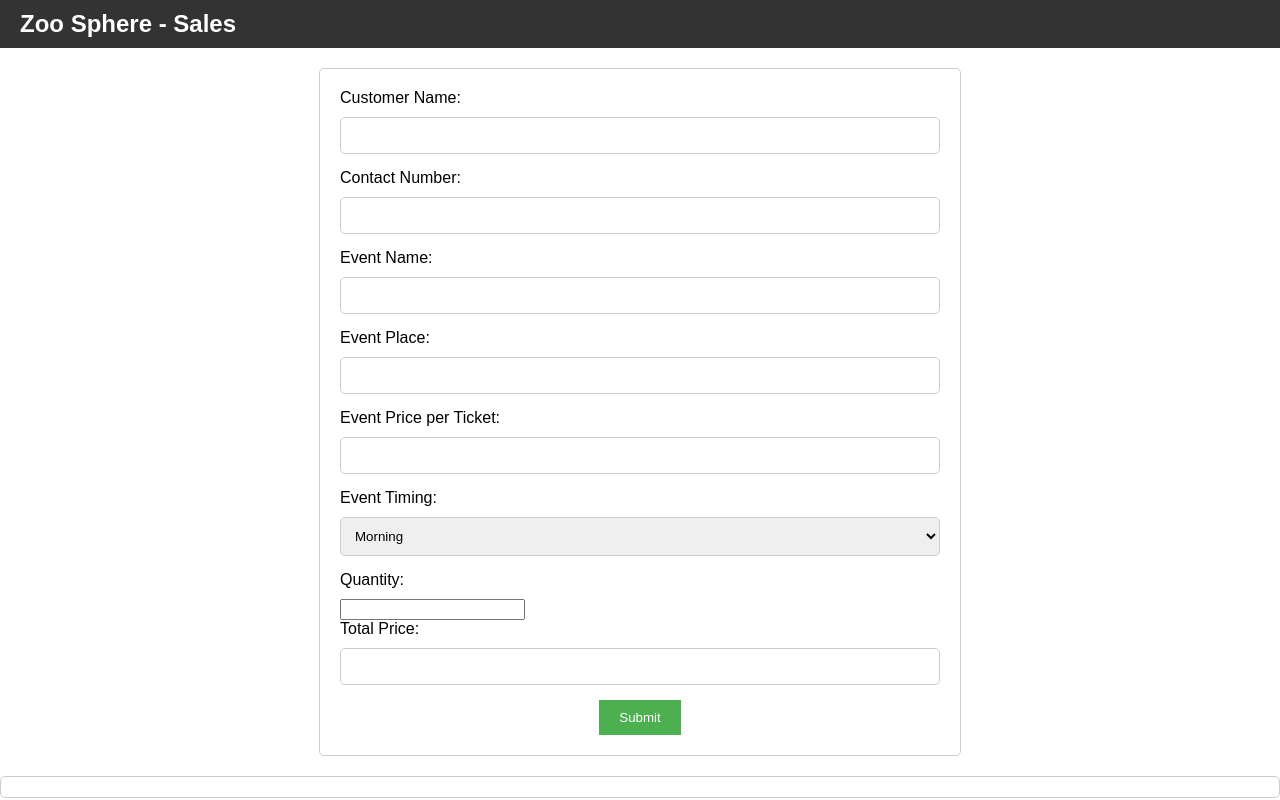
After one commit to PriyaVerma1517/Priya, a Flask app: template templates/sales.html in a window 1280 px wide. The commit adds this page. Run offline with Flask 3, Linux system fonts and the light colour scheme; the template is opened without the code that fills it, so the values that code supplies are empty.

Commit message:
Sales Page Updated

```diff
--- a/templates/home.html
+++ b/templates/home.html
@@ -67,7 +67,7 @@
     </header>
     <main>
         <div class="buttons">
-            <button onclick="location.href='#'">Sales</button>
+            <button onclick="location.href='sales.html'">Sales</button>
             <button onclick="location.href='#'">Events</button>
             <button onclick="location.href='#'">Settings</button>
             <button onclick="location.href='#'">Exit</button>
--- /dev/null
+++ b/templates/sales.html
@@ -0,0 +1,146 @@
+<!DOCTYPE html>
+<html lang="en">
+<head>
+    <meta charset="UTF-8">
+    <meta name="viewport" content="width=device-width, initial-scale=1.0">
+    <title>Zoo Sphere - Sales</title>
+    <style>
+        /* Styles here */
+        body {
+            margin: 0;
+            font-family: Arial, sans-serif;
+        }
+
+        nav {
+            background-color: #333;
+            color: white;
+            padding: 10px 20px;
+        }
+
+        nav h1 {
+            margin: 0;
+        }
+
+        form {
+            margin: 20px auto;
+            max-width: 600px;
+            padding: 20px;
+            border: 1px solid #ccc;
+            border-radius: 5px;
+        }
+
+        label {
+            display: block;
+            margin-bottom: 10px;
+        }
+
+        input[type="text"],
+        input[type="tel"],
+        select {
+            width: 100%;
+            padding: 10px;
+            margin-bottom: 15px;
+            border: 1px solid #ccc;
+            border-radius: 5px;
+            box-sizing: border-box;
+        }
+
+        .button-container {
+            text-align: center;
+        }
+
+        button {
+            padding: 10px 20px;
+            border: none;
+            background-color: #4CAF50;
+            color: white;
+            cursor: pointer;
+        }
+
+        button:hover {
+            background-color: #45a049;
+        }
+
+        .bill-container {
+            margin-top: 20px;
+            padding: 10px;
+            border: 1px solid #ccc;
+            border-radius: 5px;
+        }
+    </style>
+</head>
+<body>
+    <nav>
+        <h1>Zoo Sphere - Sales</h1>
+    </nav>
+    <form id="sales-form">
+        <label for="customer-name">Customer Name:</label>
+        <input type="text" id="customer-name" name="customer-name" required>
+
+        <label for="contact-number">Contact Number:</label>
+        <input type="tel" id="contact-number" name="contact-number" required>
+
+        <label for="event-name">Event Name:</label>
+        <input type="text" id="event-name" name="event-name" required>
+
+        <label for="event-place">Event Place:</label>
+        <input type="text" id="event-place" name="event-place" required>
+
+        <label for="event-price">Event Price per Ticket:</label>
+        <input type="text" id="event-price" name="event-price" required>
+
+        <label for="event-timing">Event Timing:</label>
+        <select id="event-timing" name="event-timing" required>
+            <option value="morning">Morning</option>
+            <option value="afternoon">Afternoon</option>
+            <option value="evening">Evening</option>
+        </select>
+
+        <label for="quantity">Quantity:</label>
+        <input type="number" id="quantity" name="quantity" min="1" required>
+
+        <label for="total-price">Total Price:</label>
+        <input type="text" id="total-price" name="total-price" readonly>
+
+        <div class="button-container">
+            <button type="submit">Submit</button>
+        </div>
+    </form>
+
+    <div class="bill-container" id="bill">
+        <!-- Information will be displayed here -->
+    </div>
+
+    <script>
+        // JavaScript here
+        document.getElementById("sales-form").addEventListener("submit", function(event) {
+            event.preventDefault();
+
+            var customerName = document.getElementById("customer-name").value;
+            var contactNumber = document.getElementById("contact-number").value;
+            var eventName = document.getElementById("event-name").value;
+            var eventPlace = document.getElementById("event-place").value;
+            var eventPrice = document.getElementById("event-price").value;
+            var eventTiming = document.getElementById("event-timing").value;
+            var quantity = document.getElementById("quantity").value;
+            var totalPrice = parseFloat(eventPrice) * parseInt(quantity);
+
+            document.getElementById("total-price").value = totalPrice;
+
+            var billContent = `
+                <h2>Bill Details</h2>
+                <p><strong>Customer Name:</strong> ${customerName}</p>
+                <p><strong>Contact Number:</strong> ${contactNumber}</p>
+                <p><strong>Event Name:</strong> ${eventName}</p>
+                <p><strong>Event Place:</strong> ${eventPlace}</p>
+                <p><strong>Event Price per Ticket:</strong> ${eventPrice}</p>
+                <p><strong>Event Timing:</strong> ${eventTiming}</p>
+                <p><strong>Quantity:</strong> ${quantity}</p>
+                <p><strong>Total Price:</strong> ${totalPrice}</p>
+            `;
+
+            document.getElementById("bill").innerHTML = billContent;
+        });
+    </script>
+</body>
+</html>
```
